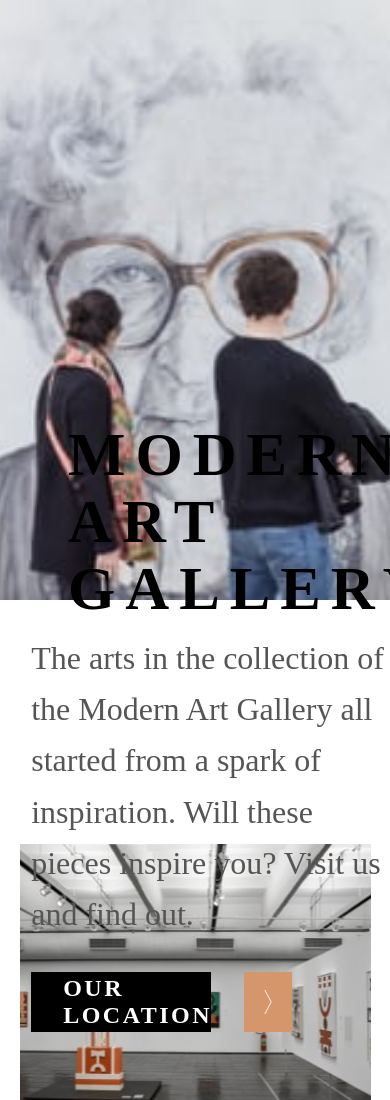
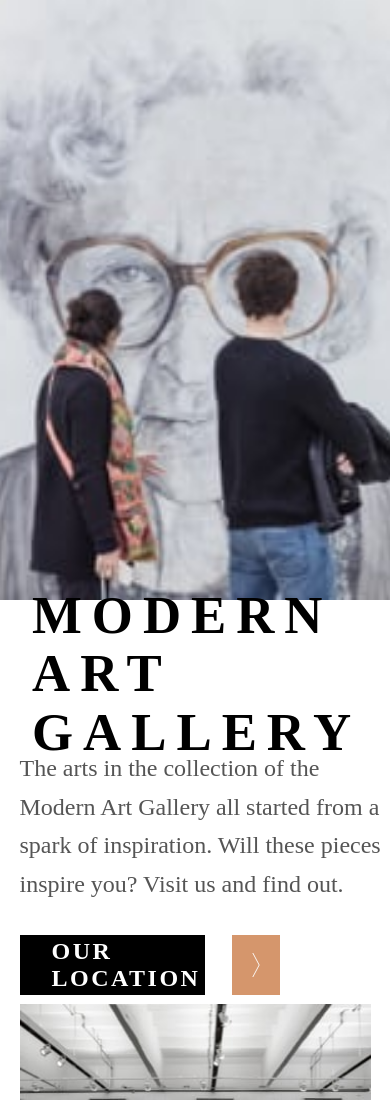
Before and after one commit to mishael6/art-gallery-website, a plain HTML site: page starter-code/index.html in a window 390 px wide. Shown: the top 1100 px of the page. Drawn offline with Linux system fonts and the light colour scheme.

Commit message:
Update project files

```diff
--- a/starter-code/style.css
+++ b/starter-code/style.css
@@ -395,8 +395,6 @@ footer {
   .hero-right {
     margin-top: 3rem;
     width: 460px;
-    /*padding: 60px 40px 60px 80px;
-    margin-left: -60px;*/
   }
 
   .hero-right p {
@@ -450,7 +448,8 @@ footer {
 
   /* Location Page - Tablet */
   .back-button-container {
-    padding: 30px;
+    position: absolute;
+    left: 10%;
   }
 
   .map-image {
@@ -477,59 +476,6 @@ footer {
 /* MOBILE MEDIA QUERIES */
 @media (max-width: 767px) {
   /* Hero Section - Mobile */
-  /*.hero {
-    width: 100%;
-    display: flex;
-    flex-direction: column;
-    height: auto;
-    position: relative;
-  }
-
-  .hero-image {
-    width: 100%;
-    height: 240px;
-    background-image: url('./assets/mobile/image-hero.jpg');
-    background-size: cover;
-    background-position: center;
-    order: 1;
-  }
-
-  .hero-left {
-   /* background: black;
-    color: white;
-    padding: 48px 32px;
-    margin: 0;
-    order: 2;
-    position: relative;
-    z-index: 1;*/
-    /*background-color: transparent;
-    color: black;
-    position: absolute;
-    top: 50%;
-  }
-
-  .hero-left h1 {
-    font-size: 3.5rem;
-    line-height: 1;
-    letter-spacing: 0;
-    text-align: left;
-  }
-
-  .hero-right {
-    background: white;
-    padding: 48px 32px;
-    margin: 0;
-    order: 3;
-    position: relative;
-    z-index: 1;
-    box-shadow: none;
-  }
-
-  .hero-right p {
-    font-size: 1rem;
-    margin-bottom: 32px;
-  }
-
   /* Button - Mobile */
   .cta-btn {
     width: 100%;
@@ -572,16 +518,14 @@ footer {
   /* TITLE SECTION */
   .title {
     color: black;
-    /*padding: 2rem 1.5rem 1rem;*/
-    /*border: 1px solid red;
-    position: sticky;
+    margin-top: 5rem;
     top: 100%;
     left: 0;
-    bottom: 0;*/
+    bottom: 0;
   }
 
   .title h1 {
-    font-size: 3.8rem;
+    font-size: 3.3rem;
     line-height: 1.1;
     font-weight: 800;
   }
@@ -591,14 +535,15 @@ footer {
     /*padding: 0 1.5rem 2rem;*/
     width: auto;
     position: absolute;
-    top: 75%;
-    left: 8%;
+    top: 85%;
+    left: 5%;
   }
 
   .hero-right p {
-    font-size: 2rem;
+    font-size: 1.5rem;
     color: #555;
     line-height: 1.6;
+    margin-top: 2rem;
     margin-bottom: 2rem;
   }
 
@@ -631,6 +576,7 @@ footer {
   }
 
   .image-grid-1 img {
+    margin-top: 10rem;
     width: 100%;
     display: block;
   }
@@ -725,8 +671,13 @@ footer {
   }
 
   /* Location Page - Mobile */
+  .location-map {
+    position: relative;
+  }
+
   .back-button-container {
-    padding: 24px 16px;
+    position: absolute;
+    left: 0;
   }
 
   .map-image {
```
Also changed, not shown: starter-code/location.html (+1 -1 lines).
